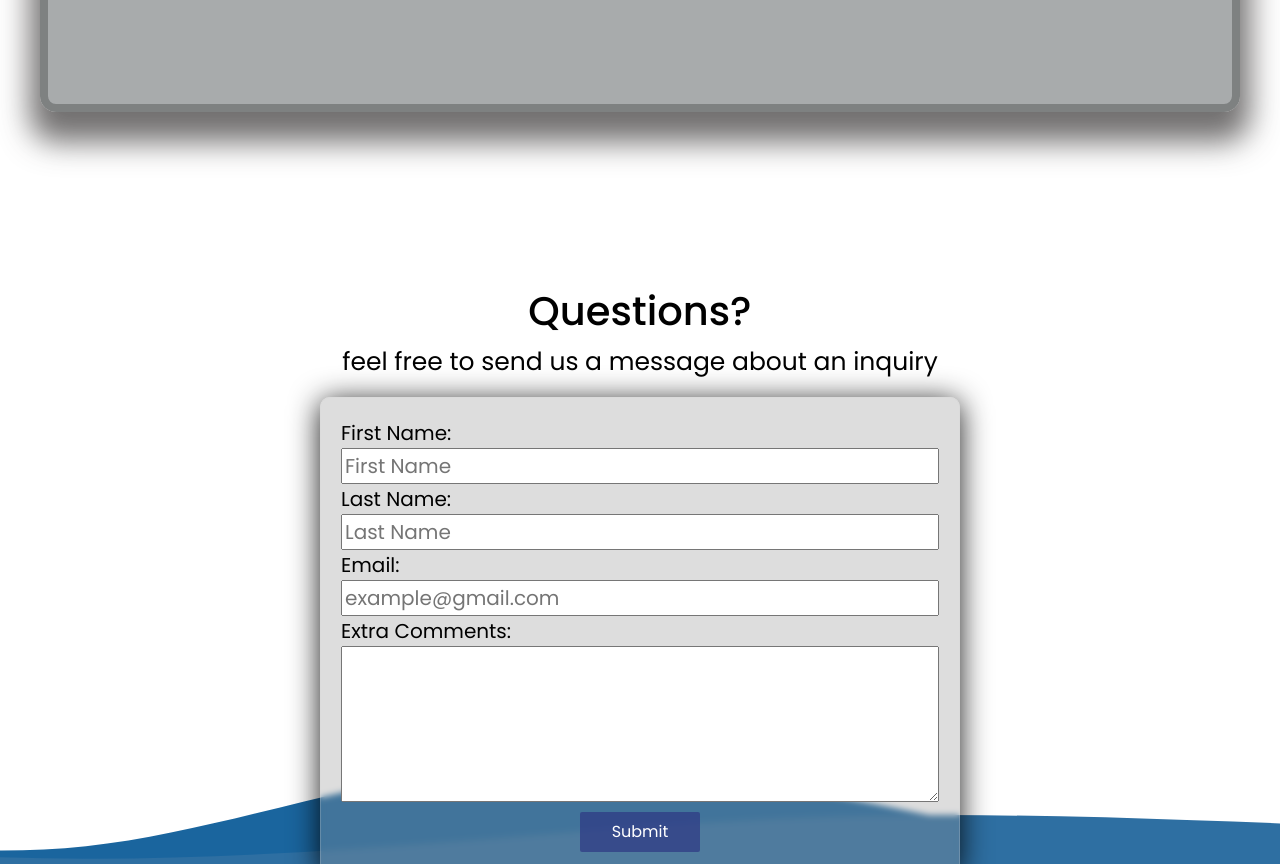
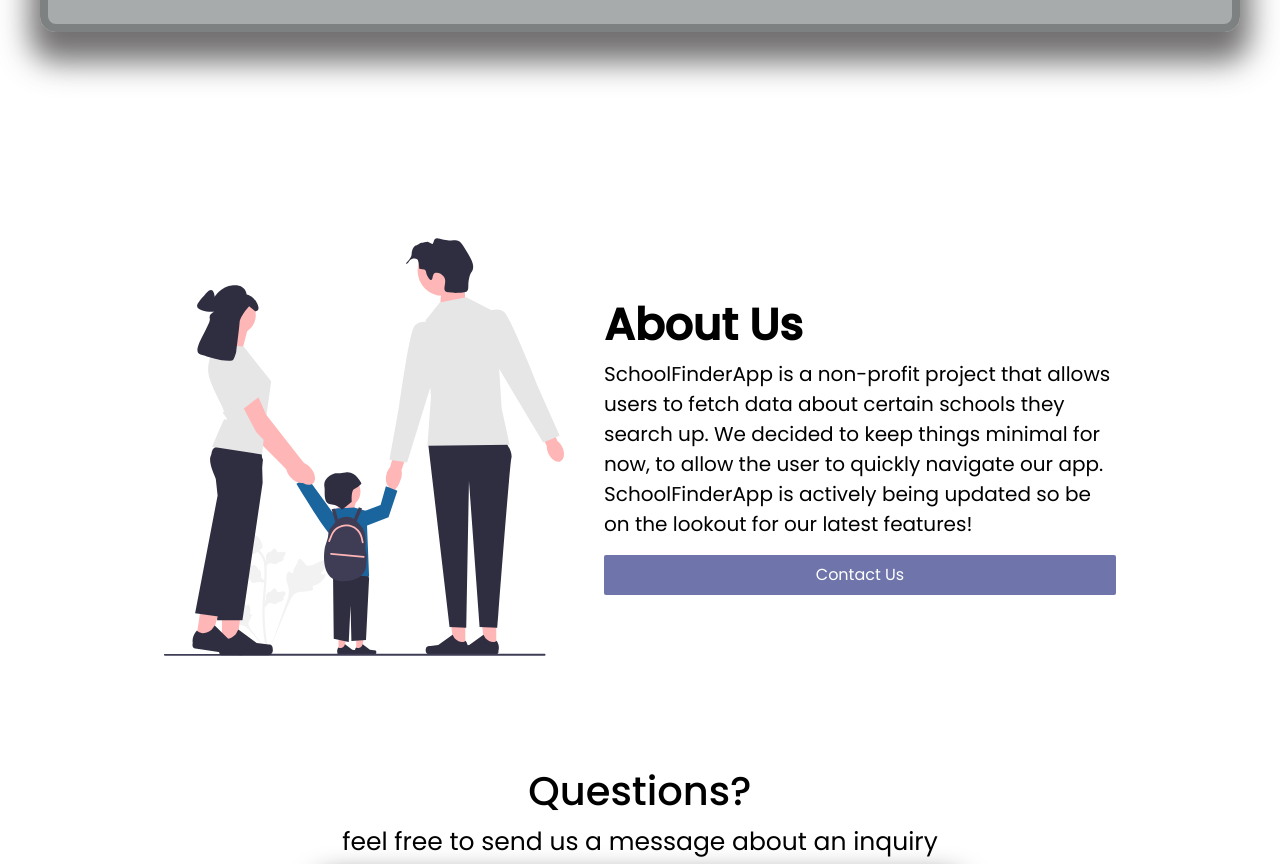
Before and after one commit to Alejandromrtz/SchoolDiggerAPI, a website built with Parcel: page index.html in a window 1280 px wide. Shown: the part 1420-2284 px from the top of the page. Built offline with nearby package versions, Linux system fonts and the light colour scheme; no server answers.

Commit message:
added the about section and checked for mobile compat- not complete all the way, will need to add onto that

```diff
--- a/index.html
+++ b/index.html
@@ -22,6 +22,9 @@
             <a href="#api" class="nav__headers">Find Schools</a>
         </li>
         <li class="nav__list">
+            <a href="#about" class="nav__headers">About Us</a>
+        </li>
+        <li class="nav__list">
             <a href="#contact" class="nav__headers">Contact Us</a>
         </li>
     </ul>
@@ -37,6 +40,7 @@
     </div>
    </div>
  <!-- end landing page -->
+
  <!-- start api section -->
  <section id="api" class="wrapper">
 <!-- maybe add a header/title -->
@@ -63,6 +67,22 @@
     </div>
  </section>
  <!-- end api section -->
+  <!-- start about us section -->
+  <div id="about" class="about">
+    <img id="aboutimg" src="./images/aboutus__undrawmain.svg">
+ <section id="aboutus" class="aboutus__section">
+    <h1 class="about__header"> About Us</h1>
+    <p>
+            SchoolFinderApp is a non-profit project that allows users to fetch data about certain schools they search up.
+            We decided to keep things minimal for now, to allow the user to quickly navigate our app.
+             SchoolFinderApp is actively being updated so be on the lookout for our latest features!
+
+    </p>
+    <button class="contactbtn"> Contact Us</button>
+
+ </section>
+</div>
+<!-- end about us section -->
  <!-- start contact page -->
  <section id="contact" class="contact__section">
     <h1 class="contact__header">Questions?</h1>
@@ -77,12 +97,13 @@
 
             <label class="contactLabel" for="email">Email:</label>
             <input type="email" id="email" name="email" placeholder="example@gmail.com">
+
             <label class="contactLabel" for="textarea">Extra Comments:</label>
             <textarea id="textarea" rows="5" name="textarea"></textarea>
+
             <button class="contact-button">Submit</button>
         </form>
     </section>
-
 
  </section>
 
--- a/styles.css
+++ b/styles.css
@@ -1,9 +1,9 @@
 *{
     font-family: 'Poppins', sans-serif;
 }
-/* body{
-    margin: 0 auto;
-} */
+
+
+
 .landing__page {
   display: flex;
     height: 800px;
@@ -70,7 +70,7 @@ a{
 }
 .landing__h1{
 
-    font-size: 48px;
+    font-size: 56px;
     font-weight: 500;
     margin-bottom: 40px;
 }
@@ -108,7 +108,7 @@ a{
     align-items: center;
     justify-content: center;
     flex-direction: column;
-    height: 100vh;
+    height: 80vh;
     padding: 40px;
 }
 #schoolNameDiv{
@@ -195,6 +195,64 @@ table th {
 }
 
 
+/* About Section Styling starts */
+.about{
+  height: 80vh;
+  position: relative;
+  text-align: center;
+  color: #000;
+  font-size: 25px;
+  font-family: 'poppins', sans-serif;
+  display: flex;
+  align-items: center;
+  justify-content: center;
+  gap: 40px;
+
+}
+
+.about h1{
+  font-size: 44px;
+  font-weight: bold;
+
+}
+.about p{
+  font-size: 20px;
+}
+
+.about section{
+  width: 40%;
+  display: flex;
+  flex-direction: column;
+  text-align: left;
+}
+
+#aboutimg{
+  width: 400px;
+  height: 550px;
+}
+
+.contactbtn{
+  display: flex;
+  justify-content: center;
+  align-items: center;
+  align-self: center;
+  width: 100%;
+  font-size: 16px;
+  font-weight: 400;
+  color: #fff;
+  cursor: pointer;
+  height: 40px;
+  text-align:center;
+  border: none;
+  border-radius: 2px;
+  background-color: #2e3783af;
+  background-size: 300% 100%;
+  -o-transition: all 1s ease-in-out;
+  -webkit-transition: all 1s ease-in-out;
+  transition: all 1s ease-in-out;
+}
+
+/* About Section Styling ends */
 
 /* contact */
 .contact__section h1, p{
```
Also changed, not shown: dist/aboutus__undrawmain.041a5154.svg (added), dist/index.html, dist/undraw__aboutus.eacb910c.svg (added), images/aboutus__undrawmain.svg (added), images/undraw__aboutus.svg (added), 6 other files.
